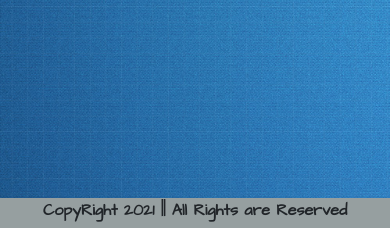
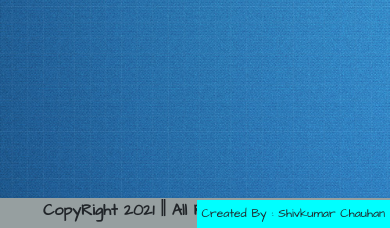
Before and after one commit to Shiva3142/Discussion_Forum, a PHP site: page /SK.php in a window 390 px wide. Shown: the part 616-844 px from the top of the page. Run offline with PHP 8.4, Linux system fonts and the light colour scheme.

Commit message:
author added

```diff
--- a/header.php
+++ b/header.php
@@ -112,3 +112,27 @@ if (isset($_SESSION['nosignup'])) {
     session_destroy();
   }
 }
+?>
+<style>
+  .author {
+    position: fixed;
+    bottom: 0;
+    right: 0px;
+    background-color: aqua;
+    padding: 5px;
+    font-size: 18px;
+    z-index: 100;
+  }
+  @media (max-width:768px) {
+
+    .author {
+      position: fixed;
+      bottom: 0;
+      right: 0px;
+      background-color: aqua;
+      padding: 5px;
+      font-size: 12px;
+    }
+  }
+</style>
+<div class="author">Created By : Shivkumar Chauhan</div>
```
Also changed, not shown: style.css (line endings or trailing spaces).
